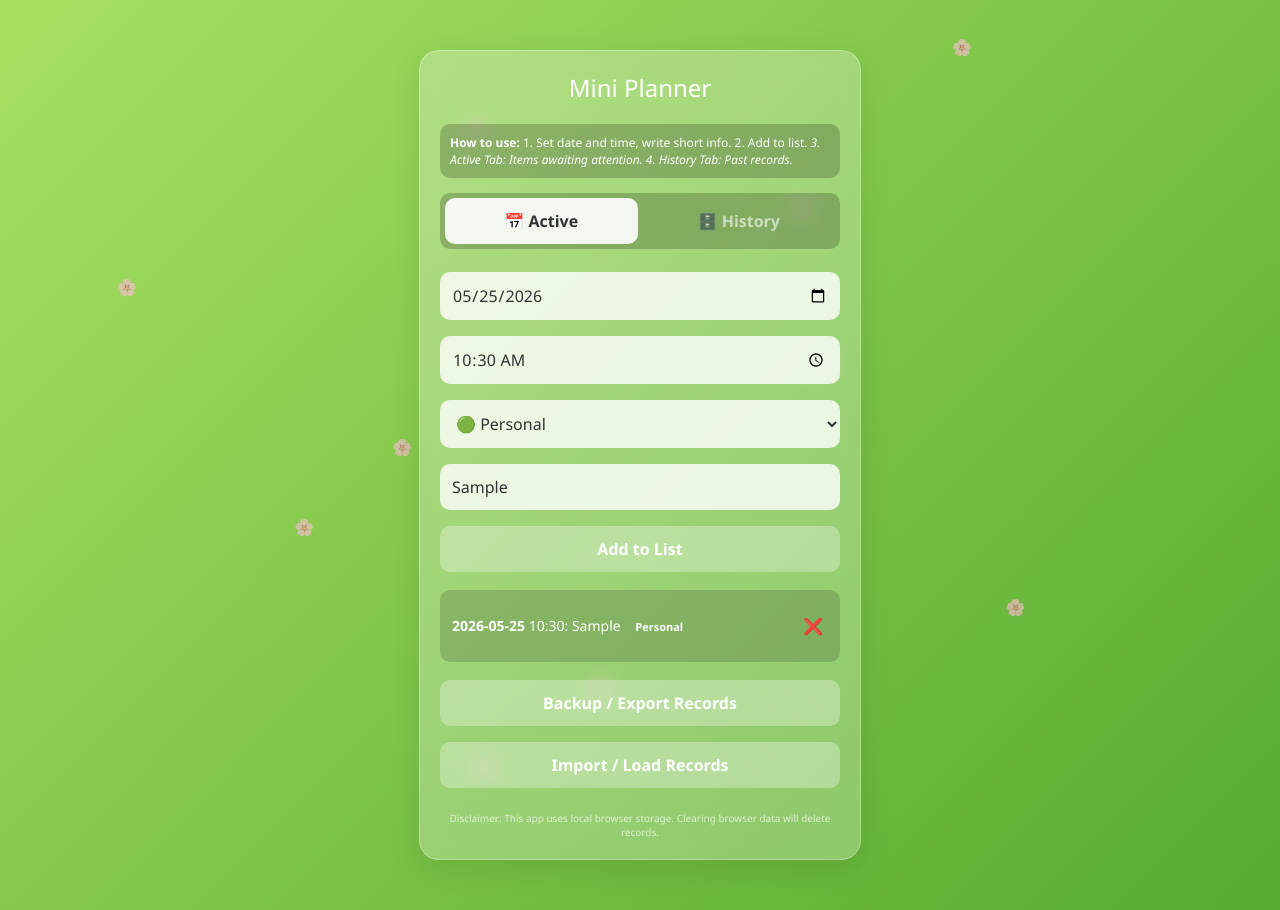
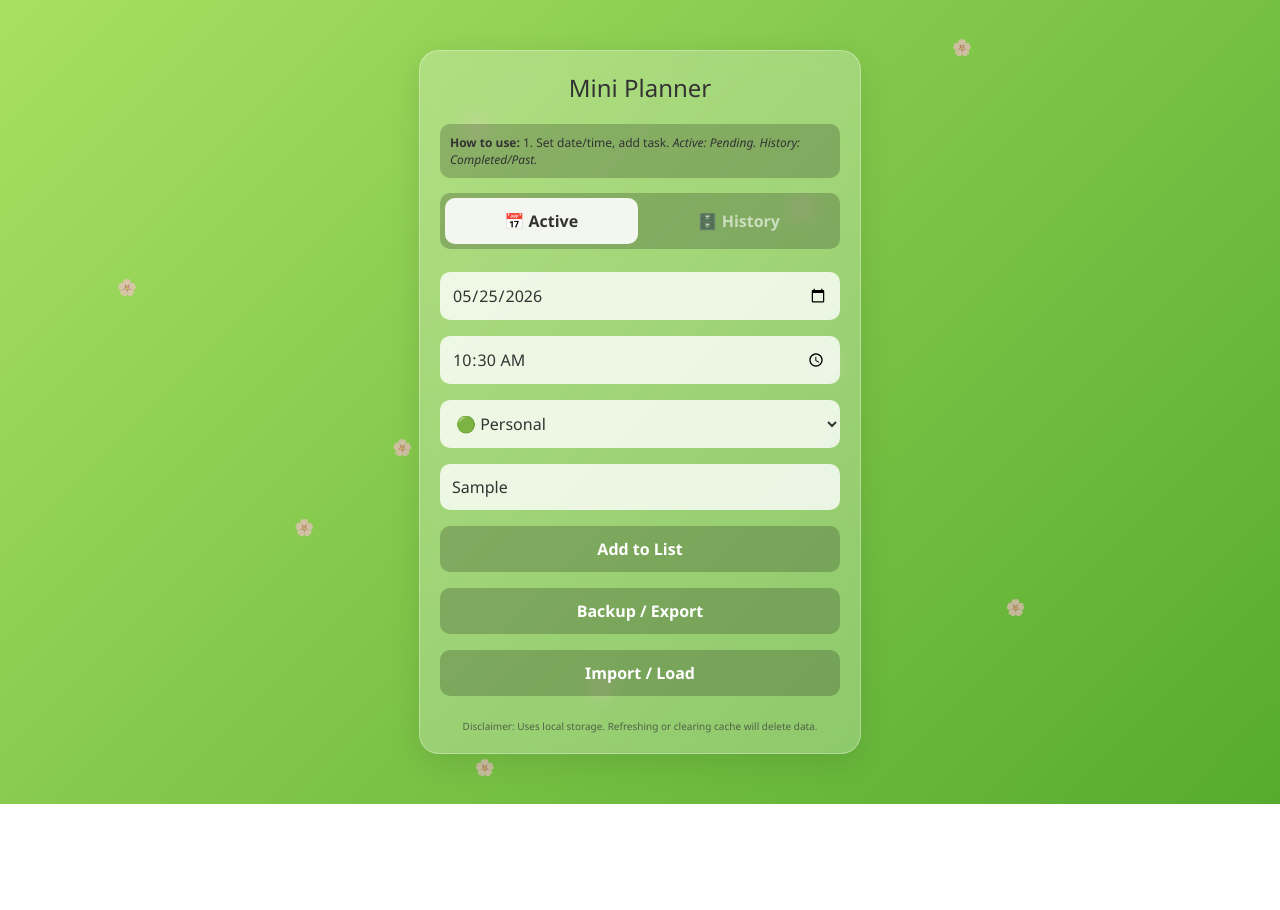
Before and after one commit to noagrp/mini.planner, a plain HTML site: page index.html in a window 1280 px wide. Both pictures are taken after typing "10:30", "Sample" into the empty fields and a click on the button "Add to List". After the commit the page ends 804 px from the top, so only its background shows below. Drawn offline with Linux system fonts and the light colour scheme.

Commit message:
Update index.html

```diff
--- a/index.html
+++ b/index.html
@@ -17,11 +17,11 @@
         .particle { position: absolute; border-radius: 50%; opacity: 0.6; }
         .shining-ball { background: radial-gradient(circle, #fff, #ffd700); box-shadow: 0 0 15px #ffeb3b; }
 
-        .ui-container { position: relative; z-index: 2; width: 90%; max-width: 400px; margin-top: 50px; background: var(--glass); backdrop-filter: blur(10px); padding: 20px; border-radius: 20px; border: 1px solid rgba(255,255,255,0.3); box-shadow: 0 8px 32px rgba(0,0,0,0.1); color: white; margin-bottom: 50px; }
+        .ui-container { position: relative; z-index: 2; width: 90%; max-width: 400px; margin-top: 50px; background: var(--glass); backdrop-filter: blur(10px); padding: 20px; border-radius: 20px; border: 1px solid rgba(255,255,255,0.3); box-shadow: 0 8px 32px rgba(0,0,0,0.1); color: #333;; margin-bottom: 50px; }
         h2 { text-align: center; margin-top: 0; font-weight: 300; }
 
         input, button, select { width: 100%; padding: 12px; margin: 8px 0; border: none; border-radius: 10px; box-sizing: border-box; font-size: 16px; font-family: inherit; }
-        button { background: rgba(255,255,255,0.3); color: white; cursor: pointer; transition: 0.3s; font-weight: bold; }
+        button { background: rgba(0, 0, 0, 0.2); color: white; cursor: pointer; transition: 0.3s; font-weight: bold; }
         button:hover { background: rgba(255,255,255,0.5); }
         select, input { background: rgba(255,255,255,0.8); color: #333; }
 
@@ -42,8 +42,8 @@
     <div class="ui-container">
         <h2>Mini Planner</h2>
         <div class="help-box">
-            <b>How to use:</b> 1. Set date and time, write short info. 2. Add to list.
-            <i>3. Active Tab: Items awaiting attention. 4. History Tab: Past records.</i>
+            <b>How to use:</b> 1. Set date/time, add task.
+            <i>Active: Pending. History: Completed/Past.</i>
         </div>
 
         <div class="tab-nav">
@@ -52,12 +52,12 @@
         </div>
 
         <div id="inputSection">
-            <input type="date" id="dateInput" onchange="updateUI()">
+            <input type="date" id="dateInput" onchange="updateSeason()">
             <input type="time" id="timeInput">
             <select id="categoryInput">
                 <option value="Personal">🟢 Personal</option>
                 <option value="Work">🔴 Work</option>
-                <option value="Fitness">🔵 Fitness</option>
+                <option value="Others">🔵 Others</option>
             </select>
             <input type="text" id="taskInput" placeholder="Add a new task...">
             <button onclick="addTask()">Add to List</button>
@@ -66,11 +66,11 @@
         <div id="todoList"></div>
         <button id="purgeBtn" onclick="purgeHistory()" style="display:none; background: rgba(255,50,50,0.6);">🗑️ Clear History</button>
 
-        <button onclick="exportData()">Backup / Export Records</button>
-        <button onclick="document.getElementById('fileInput').click()">Import / Load Records</button>
+        <button onclick="exportData()">Backup / Export</button>
+        <button onclick="document.getElementById('fileInput').click()">Import / Load</button>
         <input type="file" id="fileInput" onchange="importData(event)" style="display:none">
 
-        <div class="disclaimer">Disclaimer: This app uses local browser storage. Clearing browser data will delete records.</div>
+        <div class="disclaimer">Disclaimer: Uses local storage. Refreshing or clearing cache will delete data.</div>
     </div>
 
     <script>
@@ -81,7 +81,7 @@
         let currentTab = 'planner';
         let todos = JSON.parse(localStorage.getItem('myTodos')) || [];
 
-        function updateUI() {
+        function updateSeason() {
             const dateVal = dateInput.value;
             const m = dateVal ? new Date(dateVal).getMonth() : new Date().getMonth();
             if (m >= 2 && m <= 4) currentSeason = 'spring';
@@ -89,7 +89,6 @@
             else if (m >= 8 && m <= 10) currentSeason = 'autumn';
             else currentSeason = 'winter';
             body.className = currentSeason;
-            render();
         }
 
         function createParticle() {
@@ -116,6 +115,21 @@
         }
         setInterval(createParticle, 600);
 
+        function checkNotifications() {
+            const now = new Date();
+            todos.forEach(t => {
+                if (!t.notified && t.date && t.time) {
+                    const taskDateTime = new Date(`${t.date}T${t.time}`);
+                    if (taskDateTime <= now) {
+                        alert(`Reminder: ${t.text}`);
+                        t.notified = true;
+                        localStorage.setItem('myTodos', JSON.stringify(todos));
+                        render();
+                    }
+                }
+            });
+        }
+
         function switchTab(tab) {
             currentTab = tab;
             document.getElementById('tabPlanner').className = tab === 'planner' ? 'tab-btn active' : 'tab-btn';
@@ -126,7 +140,7 @@
         }
 
         function addTask() {
-            const t = {id: Date.now(), date: dateInput.value, time: document.getElementById('timeInput').value, text: document.getElementById('taskInput').value, category: document.getElementById('categoryInput').value};
+            const t = {id: Date.now(), date: dateInput.value, time: document.getElementById('timeInput').value, text: document.getElementById('taskInput').value, category: document.getElementById('categoryInput').value, notified: false};
             if(!t.date || !t.text) return;
             todos.push(t);
             localStorage.setItem('myTodos', JSON.stringify(todos));
@@ -135,18 +149,22 @@
 
         function render() {
             const list = document.getElementById('todoList');
-            const todayStr = new Date().toISOString().split('T')[0];
-            const filtered = todos.filter(t => currentTab === 'planner' ? (t.date >= todayStr) : (t.date < todayStr));
+            const now = new Date();
+            const filtered = todos.filter(t => {
+                const taskDateTime = new Date(`${t.date}T${t.time}`);
+                return currentTab === 'planner' ? (taskDateTime >= now) : (taskDateTime < now);
+            });
             list.innerHTML = filtered.map(t => `<div class="todo-card"><span><b>${t.date}</b> ${t.time}: ${t.text} <span class="category-tag">${t.category}</span></span><button class="icon-btn" onclick="deleteTask(${t.id})">❌</button></div>`).join('');
-            updateUI();
         }
 
         function deleteTask(id) { todos = todos.filter(t => t.id !== id); localStorage.setItem('myTodos', JSON.stringify(todos)); render(); }
-        function purgeHistory() { const todayStr = new Date().toISOString().split('T')[0]; todos = todos.filter(t => t.date >= todayStr); localStorage.setItem('myTodos', JSON.stringify(todos)); render(); }
+        function purgeHistory() { todos = todos.filter(t => new Date(`${t.date}T${t.time}`) >= new Date()); localStorage.setItem('myTodos', JSON.stringify(todos)); render(); }
 
         window.onload = () => {
             dateInput.value = new Date().toISOString().split('T')[0];
+            updateSeason();
             render();
+            setInterval(checkNotifications, 10000);
         };
 
         function exportData() {
```
